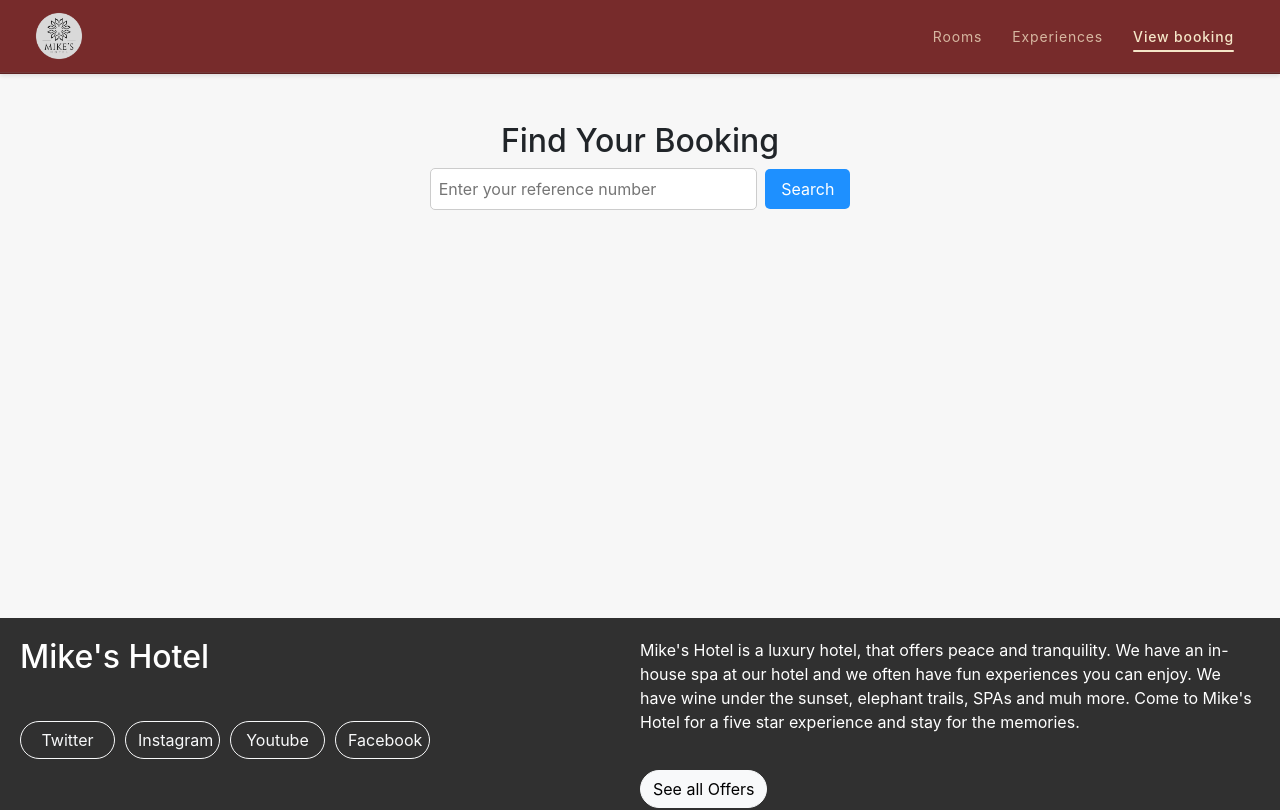
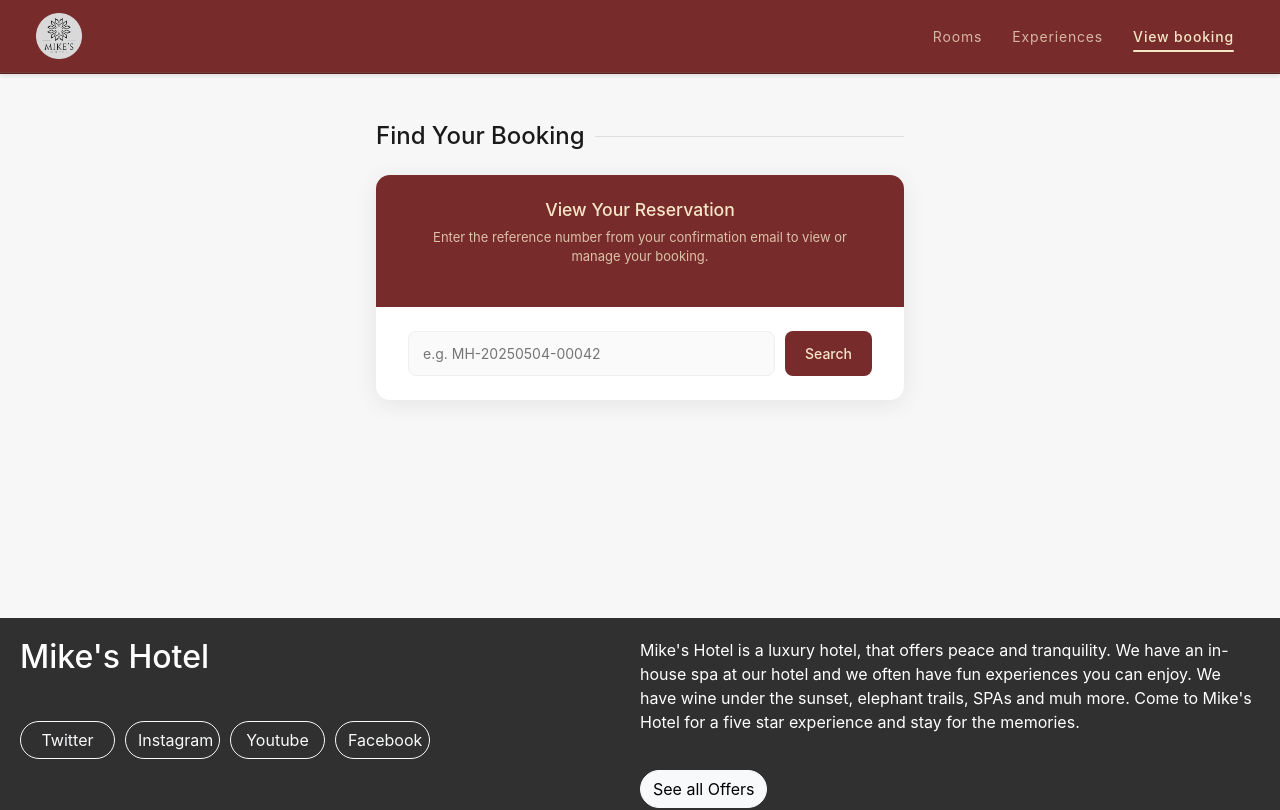
Before and after one commit to MthoNtanzi/mikes-hotel-revised, a React (Create React App) app in the folder frontend/: page /reservation in a window 1280 px wide. Shown: the top 810 px of the page. Built offline with nearby package versions, Linux system fonts and the light colour scheme; no server answers.

Commit message:
Update the style for the view booking page

```diff
--- a/frontend/src/assets/styles/Reservations.css
+++ b/frontend/src/assets/styles/Reservations.css
@@ -1,120 +1,324 @@
 .reservations-container {
-  max-width: 500px;
+  max-width: 560px;
   min-height: 60vh;
   margin: 2rem auto;
   padding: 1rem;
-  text-align: center;
 }
 
-.reservationTextInput {
-  padding: 0.5rem;
-  width: 70%;
-  margin-right: 0.5rem;
-  border-radius: 5px;
-  border: 1px solid #ccc;
+.reservations-container h2 {
+  font-size: 1.5rem;
+  font-weight: 500;
+  margin-bottom: 24px;
+  color: #1a1a1a;
+  display: flex;
+  align-items: center;
+  gap: 10px;
 }
 
-.reservationBtn {
-  padding: 0.5rem 1rem;
-  border: none;
-  background-color: #1e90ff;
-  color: white;
-  border-radius: 5px;
-  cursor: pointer;
+.reservations-container h2::after {
+  content: '';
+  flex: 1;
+  height: 1px;
+  background: rgba(0, 0, 0, 0.1);
 }
 
-.reservationBtn:hover {
-  background-color: #007acc;
+/* Search form */
+.search-form {
+  background: #fff;
+  border-radius: 14px;
+  overflow: hidden;
+  box-shadow: 0 4px 24px rgba(0, 0, 0, 0.08);
 }
 
-.booking-details {
-  margin-top: 2rem;
-  text-align: left;
-  background: #f9f9f9;
-  padding: 1rem;
-  border-radius: 10px;
-  box-shadow: 0 0 8px rgba(0,0,0,0.1);
+.search-form-header {
+  background: rgb(119, 43, 43);
+  padding: 1.5rem 2rem;
+  color: #f5e6c8;
 }
 
-.error {
-  color: red;
-  margin-top: 1rem;
+.search-form-header h3 {
+  font-size: 1.1rem;
+  font-weight: 500;
 }
 
-.actions{
-  background-color: #e4e4e4;
-  border-radius: 10px;
-  padding: 10px;
-  display: flex;
-  flex-direction: column;
-  flex-wrap: wrap;
-  align-content: center;
+.search-form-header p {
+  font-size: 13px;
+  opacity: 0.8;
+  margin-top: 4px;
+  line-height: 1.5;
 }
 
-.actions button{
-  width: 150px;
+.search-form-body {
+  padding: 1.5rem 2rem;
+  display: flex;
+  gap: 10px;
 }
 
-#qr-canvas{
-  border-radius: 15px;
+.search-form-body input {
+  flex: 1;
+  padding: 11px 14px;
+  border: 1.5px solid #eee;
+  border-radius: 8px;
+  font-size: 14px;
+  color: #333;
+  background: #fafafa;
+  outline: none;
+  transition: border-color 0.2s, background 0.2s;
+  font-family: inherit;
 }
 
-/* Room not found */
-
-@import url(https://fonts.googleapis.com/css?family=Roboto:400,500);
-.roomNotFound {
-  margin-block: 30px;
-  font-family: "Roboto", "Segoe UI", sans-serif;
-  background-color: #fff;
-  color: #aaa;
-  text-align: center;
-  padding-block: 60px;
-  border-radius: 20px;
+.search-form-body input:focus {
+  border-color: rgb(119, 43, 43);
+  background: #fff;
 }
 
-.roomNotFound div {
-  max-width: 450px;
-  margin: 0 auto;
+.btn-search {
+  background: rgb(119, 43, 43);
+  color: #f5e6c8;
+  border: none;
+  border-radius: 8px;
+  padding: 11px 20px;
+  font-size: 14px;
+  font-weight: 500;
+  cursor: pointer;
+  white-space: nowrap;
+  transition: background 0.2s;
 }
 
-.big-emoticon {
-  font-size: 75px;
-  color: #666;
-  transform: rotate(45deg);
+.btn-search:hover {
+  background: rgb(95, 32, 32);
 }
 
-.roomNotFound h1 {
-  padding-top: 30px;
+/* Booking card */
+.booking-card {
+  background: #fff;
+  border-radius: 14px;
+  overflow: hidden;
+  box-shadow: 0 4px 24px rgba(0, 0, 0, 0.08);
 }
 
-.content-description {
-  padding-bottom: 30px;
+.booking-card-header {
+  background: rgb(119, 43, 43);
+  padding: 1.5rem 2rem;
+  color: #f5e6c8;
+  display: flex;
+  justify-content: space-between;
+  align-items: flex-start;
+  gap: 16px;
 }
 
-.further-explanation {
-  padding-top: 15px;
-  font-size: smaller;
+.booking-card-header h3 {
+  font-size: 1.1rem;
+  font-weight: 500;
+}
+
+.booking-card-header p {
+  font-size: 13px;
+  opacity: 0.8;
+  margin-top: 4px;
+}
+
+.booking-ref {
+  font-size: 12px;
+  background: rgba(255, 255, 255, 0.15);
+  padding: 4px 10px;
+  border-radius: 20px;
+  letter-spacing: 0.04em;
+  white-space: nowrap;
+}
+
+.booking-card-body {
+  padding: 1.5rem 2rem;
+}
+
+.booking-grid {
+  display: grid;
+  grid-template-columns: 1fr 1fr;
+  gap: 16px;
+  margin-bottom: 20px;
+}
+
+.booking-field label {
+  font-size: 11px;
+  text-transform: uppercase;
+  letter-spacing: 0.08em;
+  color: #888;
+  font-weight: 600;
+  display: block;
+  margin-bottom: 3px;
+}
+
+.booking-field span {
+  font-size: 14px;
+  color: #1a1a1a;
+  font-weight: 500;
+}
+
+.booking-total {
+  display: flex;
+  justify-content: space-between;
+  align-items: center;
+  background: #fafafa;
+  border-radius: 8px;
+  padding: 12px 16px;
+  margin-bottom: 20px;
+}
+
+.booking-total label {
+  font-size: 13px;
   color: #666;
 }
 
-/* Spinners  */
+.booking-total span {
+  font-size: 1.1rem;
+  font-weight: 600;
+  color: rgb(119, 43, 43);
+}
+
+.booking-qr {
+  display: flex;
+  flex-direction: column;
+  align-items: center;
+  gap: 8px;
+  padding: 16px;
+  border: 1.5px dashed #e0e0e0;
+  border-radius: 10px;
+}
+
+.booking-qr p {
+  font-size: 12px;
+  color: #aaa;
+}
+
+.booking-qr canvas {
+  border-radius: 6px;
+}
+
+.booking-card-footer {
+  display: flex;
+  gap: 10px;
+  padding: 1.25rem 2rem;
+  background: #fafafa;
+  border-top: 1px solid #f0f0f0;
+}
+
+.btn-download {
+  flex: 1;
+  background: rgb(119, 43, 43);
+  color: #f5e6c8;
+  border: none;
+  border-radius: 8px;
+  padding: 10px;
+  font-size: 14px;
+  font-weight: 500;
+  cursor: pointer;
+  transition: background 0.2s;
+}
+
+.btn-download:hover {
+  background: rgb(95, 32, 32);
+}
+
+.btn-cancel {
+  flex: 1;
+  background: transparent;
+  color: #c0392b;
+  border: 1.5px solid #c0392b;
+  border-radius: 8px;
+  padding: 10px;
+  font-size: 14px;
+  font-weight: 500;
+  cursor: pointer;
+  transition: background 0.2s, color 0.2s;
+}
+
+.btn-cancel:hover {
+  background: #c0392b;
+  color: #fff;
+}
+
+/* Spinner */
 .spinner-container {
   display: flex;
   flex-direction: column;
   align-items: center;
-    margin-top: 2rem;
+  gap: 12px;
+  padding: 3rem;
+  color: #888;
+  font-size: 14px;
 }
 
 .spinner {
-    border: 4px solid #f3f3f3;
-    border-top: 4px solid #3498db;
+  border: 3px solid #f0f0f0;
+  border-top: 3px solid rgb(119, 43, 43);
   border-radius: 50%;
-    width: 40px;
-    height: 40px;
+  width: 36px;
+  height: 36px;
   animation: spin 0.8s linear infinite;
 }
 
 @keyframes spin {
-    0% { transform: rotate(0deg); }
-    100% { transform: rotate(360deg); }
+  to {
+    transform: rotate(360deg);
   }
+}
+
+/* Error */
+.roomNotFound {
+  background: #fff;
+  border-radius: 14px;
+  padding: 3rem 2rem;
+  text-align: center;
+  box-shadow: 0 4px 24px rgba(0, 0, 0, 0.06);
+  color: #aaa;
+  margin-top: 1rem;
+}
+
+.big-emoticon {
+  font-size: 60px;
+  color: #ccc;
+  display: inline-block;
+  transform: rotate(45deg);
+  margin-bottom: 16px;
+}
+
+.roomNotFound h1 {
+  font-size: 1.1rem;
+  color: #666;
+  margin-bottom: 8px;
+}
+
+.content-description {
+  font-size: 14px;
+  color: #aaa;
+  margin-bottom: 8px;
+}
+
+.further-explanation {
+  font-size: 12px;
+  color: #bbb;
+  margin-top: 6px;
+}
+
+@media (max-width: 480px) {
+  .booking-grid {
+    grid-template-columns: 1fr;
+  }
+
+  .booking-card-header {
+    flex-direction: column;
+    gap: 10px;
+  }
+
+  .booking-card-footer {
+    flex-direction: column;
+  }
+
+  .search-form-body {
+    flex-direction: column;
+  }
+
+  .btn-search {
+    width: 100%;
+  }
+}
--- a/frontend/src/pages/Experiences.jsx
+++ b/frontend/src/pages/Experiences.jsx
@@ -100,7 +100,7 @@ function Experiences() {
                 <h1>Experiences</h1>
                 <p>Mike's Hotel is your home filled with amazing sights and adventures for you. Find joy, rest and enjoy your stay with our loving staff that will make your experience a memorable one.</p>
             </div>
-            <h1 className='main_heading'>Experiences near Mike's Hotel</h1>
+            <h1 className='main-heading'>Experiences near Mike's Hotel</h1>
             <div className='experiencesMain'>
                 {experiences.map((exp) => (
                     <div className='exp-row' key={exp.id}>
--- a/frontend/src/pages/Reservation.jsx
+++ b/frontend/src/pages/Reservation.jsx
@@ -18,25 +18,16 @@ function Reservation() {
     const qrCanvasRef = useRef(null);
     const BASE_URL = process.env.REACT_APP_BASE_URL;
 
-    // Wrap fetchBookingByRef in useCallback to prevent re-creation on every render
     const fetchBookingByRef = useCallback(async (ref) => {
         setLoading(true);
-        setError(''); // Clear previous errors
+        setError('');
         try {
             const response = await fetch(`${BASE_URL}/bookings/${ref}`);
-            if (!response.ok) {
-                console.log(`Status: ${response.status}`);
-                throw new Error('Booking not found');
-            }
-
+            if (!response.ok) throw new Error('Booking not found');
             const data = await response.json();
-            if (!data || Object.keys(data).length === 0) {
-                throw new Error('No booking found with this reference number.');
-            }
-
+            if (!data || Object.keys(data).length === 0) throw new Error('No booking found with this reference number.');
             setBooking(data);
         } catch (err) {
-            console.error('Error fetching booking:', err);
             setBooking(null);
             setError(err.message);
         } finally {
@@ -44,7 +35,6 @@ function Reservation() {
         }
     }, [BASE_URL]);
 
-    // Fetch booking if ref is in query or passed via state
     useEffect(() => {
         const refParam = searchParams.get('ref');
         if (refParam) {
@@ -55,7 +45,6 @@ function Reservation() {
         }
     }, [searchParams, passedBooking, fetchBookingByRef]);
 
-    // Generate QR code when booking is available
     useEffect(() => {
         if (booking && qrCanvasRef.current) {
             const qrUrl = `https://mikes-hotel-revised.vercel.app/reservation?ref=${booking.reference_number}`;
@@ -67,31 +56,23 @@ function Reservation() {
 
     const handleSubmit = (e) => {
         e.preventDefault();
-        if (referenceNumber.trim()) {
-            fetchBookingByRef(referenceNumber.trim());
-        }
+        if (referenceNumber.trim()) fetchBookingByRef(referenceNumber.trim());
     };
 
     const handleDownloadPDF = async () => {
         if (!booking) return;
-
         const doc = new jsPDF();
         const qrUrl = `https://mikes-hotel-revised.vercel.app/reservation?ref=${booking.reference_number}`;
-
         try {
             const qrImageData = await QRCode.toDataURL(qrUrl);
-
             doc.setFontSize(20);
             doc.setTextColor(40, 40, 40);
             doc.text("Mike's Hotel", 15, 20);
             doc.setFontSize(14);
             doc.text("Booking Confirmation", 15, 30);
-
             doc.setDrawColor(100);
             doc.line(15, 40, 195, 40);
-
             doc.addImage(qrImageData, 'PNG', 160, 10, 35, 35);
-
             autoTable(doc, {
                 startY: 50,
                 head: [["Field", "Details"]],
@@ -107,10 +88,9 @@ function Reservation() {
                     ["Reference Number", booking.reference_number],
                 ],
                 styles: { fontSize: 12, cellPadding: 4 },
-                headStyles: { fillColor: [60, 60, 60], textColor: [255, 255, 255] },
+                headStyles: { fillColor: [119, 43, 43], textColor: [245, 230, 200] },
                 margin: { left: 15, right: 15 },
             });
-
             doc.setFontSize(10);
             doc.setTextColor(100);
             doc.text(
@@ -118,10 +98,9 @@ function Reservation() {
                 15,
                 doc.lastAutoTable.finalY + 15
             );
-
             doc.save(`booking_${booking.reference_number}.pdf`);
         } catch (err) {
-            console.error("QR code generation or PDF export failed:", err);
+            console.error("PDF export failed:", err);
             alert("Could not generate PDF. Please try again.");
         }
     };
@@ -130,15 +109,10 @@ function Reservation() {
         if (!booking) return;
         const confirmDelete = window.confirm("Are you sure you want to cancel this booking?");
         if (!confirmDelete) return;
-
         try {
-            const res = await fetch(`${BASE_URL}/bookings/${booking.reference_number}`, {
-                method: 'DELETE',
-            });
-
+            const res = await fetch(`${BASE_URL}/bookings/${booking.reference_number}`, { method: 'DELETE' });
             const data = await res.json();
             if (!res.ok) throw new Error(data.message || "Failed to cancel booking");
-
             alert("Booking cancelled successfully.");
             setBooking(null);
             setReferenceNumber('');
@@ -151,54 +125,96 @@ function Reservation() {
     return (
         <div className="reservations-container">
             <h2>Find Your Booking</h2>
-            {loading ? (
+
+            {loading && (
                 <div className="spinner-container">
                     <div className="spinner"></div>
                     <p>Fetching your booking...</p>
                 </div>
-            ) : !booking && (
-                <form onSubmit={handleSubmit}>
+            )}
+
+            {!loading && !booking && (
+                <form onSubmit={handleSubmit} className="search-form">
+                    <div className="search-form-header">
+                        <h3>View Your Reservation</h3>
+                        <p>Enter the reference number from your confirmation email to view or manage your booking.</p>
+                    </div>
+                    <div className="search-form-body">
                         <input
                             type="text"
-                        className='reservationTextInput'
-                        placeholder="Enter your reference number"
+                            placeholder="e.g. MH-20250504-00042"
                             value={referenceNumber}
                             onChange={(e) => setReferenceNumber(e.target.value)}
                             disabled={loading}
                             required
                         />
-                    <button type="submit" className='reservationBtn' disabled={loading}>Search</button>
+                        <button type="submit" className="btn-search" disabled={loading}>Search</button>
+                    </div>
                 </form>
             )}
 
-            {error && <div className='roomNotFound'>
-                <div className='big-emoticon'>:(</div>
+            {error && (
+                <div className="roomNotFound">
+                    <div className="big-emoticon">:(</div>
                     <h1>{error}</h1>
-                <div className='content-description'>I couldn't find a booking to match this reference.</div>
-                <div className='further-explanation'>Please check your email and make sure you have entered the correct Reference</div>
-                <div className='further-explanation'>Contact support if you can't find your booking!</div>
-            </div>}
+                    <p className="content-description">I couldn't find a booking to match this reference.</p>
+                    <p className="further-explanation">Please check your email and make sure you entered the correct reference number.</p>
+                    <p className="further-explanation">Contact support if you can't find your booking.</p>
+                </div>
+            )}
 
             {booking && (
-                <div className="booking-details">
-                    <h3>Booking Details</h3>
-                    <p><strong>Guest Name:</strong> {booking.guestname}</p>
-                    <p><strong>Email:</strong> {booking.emailaddress}</p>
-                    <p><strong>Check-in:</strong> {new Date(booking.checkindate).toLocaleDateString()}</p>
-                    <p><strong>Check-out:</strong> {new Date(booking.checkoutdate).toLocaleDateString()}</p>
-                    <p><strong>Guests:</strong> {booking.numofguests}</p>
-                    <p><strong>Room Type:</strong> {booking.roomtype}</p>
-                    <p><strong>Room Price:</strong> R{booking.roomprice}</p>
-                    <p><strong>Total Price:</strong> R{booking.totalprice}</p>
-                    <p><strong>Reference Number:</strong> {booking.reference_number}</p>
+                <div className="booking-card">
+                    <div className="booking-card-header">
+                        <div>
+                            <h3>Booking Confirmed</h3>
+                            <p>Welcome back, {booking.guestname}</p>
+                        </div>
+                        <span className="booking-ref">{booking.reference_number}</span>
+                    </div>
 
-                    <div className="actions">
-                        <button onClick={handleDownloadPDF} className="btn btn-dark me-2 mb-2">Download PDF</button>
-                        <button onClick={handleCancelBooking} className="cancel-btn btn btn-dark mb-2">Cancel Booking</button>
-                        <div style={{ marginTop: '1rem' }}>
-                            <p className='text-center'>Scan to view:</p>
+                    <div className="booking-card-body">
+                        <div className="booking-grid">
+                            <div className="booking-field">
+                                <label>Check-in</label>
+                                <span>{new Date(booking.checkindate).toLocaleDateString()}</span>
+                            </div>
+                            <div className="booking-field">
+                                <label>Check-out</label>
+                                <span>{new Date(booking.checkoutdate).toLocaleDateString()}</span>
+                            </div>
+                            <div className="booking-field">
+                                <label>Room Type</label>
+                                <span>{booking.roomtype}</span>
+                            </div>
+                            <div className="booking-field">
+                                <label>Guests</label>
+                                <span>{booking.numofguests}</span>
+                            </div>
+                            <div className="booking-field">
+                                <label>Email</label>
+                                <span>{booking.emailaddress}</span>
+                            </div>
+                            <div className="booking-field">
+                                <label>Room Price</label>
+                                <span>ZAR {booking.roomprice}</span>
+                            </div>
+                        </div>
+
+                        <div className="booking-total">
+                            <label>Total Amount</label>
+                            <span>ZAR {booking.totalprice}</span>
+                        </div>
+
+                        <div className="booking-qr">
                             <canvas ref={qrCanvasRef} />
+                            <p>Scan to view booking online</p>
                         </div>
+                    </div>
+
+                    <div className="booking-card-footer">
+                        <button onClick={handleDownloadPDF} className="btn-download">Download PDF</button>
+                        <button onClick={handleCancelBooking} className="btn-cancel">Cancel Booking</button>
                     </div>
                 </div>
             )}
```
Lines whose indentation alone changed are shown as unchanged.
